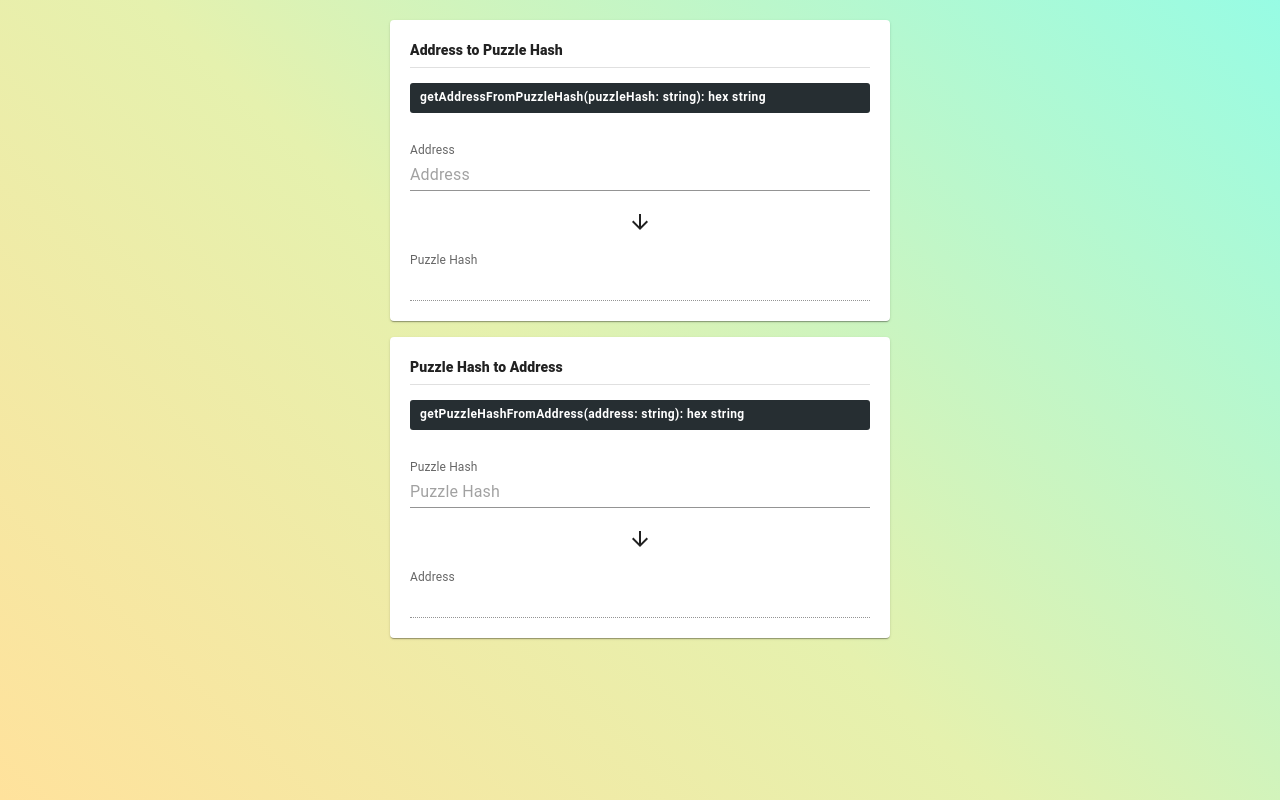
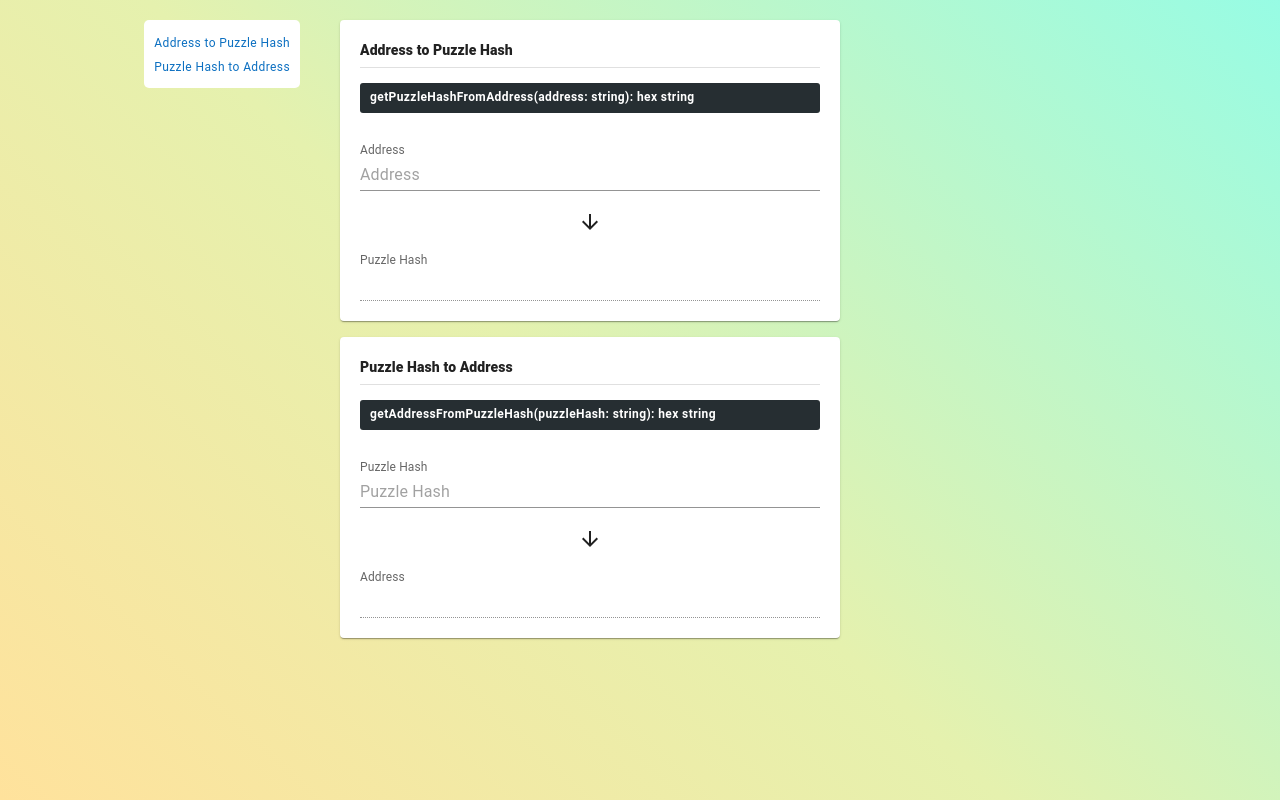
Before and after one commit to hashgreen/zeke-rs-playground-frontend, a React (Vite) app: page / in a window 1280 px wide. Built offline with nearby package versions, Linux system fonts and the light colour scheme.

Commit message:
feat : add nav side bar

```diff
--- a/src/App.tsx
+++ b/src/App.tsx
@@ -1,40 +1,70 @@
+import { Height } from "@mui/icons-material";
 import { Stack } from "@mui/material";
 import { styled } from "@mui/system";
-import { useState } from "react";
 import "./App.css";
-import { DemoCard } from "./components/demo";
+import { DemoCard, NavSidebar } from "./components/demo";
 import ApiMethod from "./constants/ApiMethod";
 
-const StyledFullDiv = styled("div")({
+const StyledFullStack = styled(Stack)({
   width: "100vw",
   height: "100vh",
+});
+
+const StyledLeftDiv = styled("div")({
+  flex: 1,
+  height: "100%",
   overflowY: "auto",
 });
 
-const StyledFullStack = styled(Stack)({
-  width: "100%",
-  marginTop: "20px",
-  marginBottom: "20px",
+const StyledFullLeftStack = styled(Stack)({
+  padding: "20px",
+});
+
+const StyledRightDiv = styled("div")({
+  flex: 3,
+  height: "100%",
+  overflowY: "auto",
+});
+
+const StyledFullRightStack = styled(Stack)({
+  padding: "20px",
 });
 
 function App() {
   return (
-    <StyledFullDiv className="App">
     <StyledFullStack
+      className="App"
+      direction="row"
+      justifyContent="center"
+      alignItems="flex-start"
+    >
+      <StyledLeftDiv>
+        <StyledFullLeftStack
+          direction="column"
+          justifyContent="flex-start"
+          alignItems="flex-end"
+        >
+          <NavSidebar items={ApiMethod} />
+        </StyledFullLeftStack>
+      </StyledLeftDiv>
+      <StyledRightDiv>
+        <StyledFullRightStack
           direction="column"
           spacing={2}
           justifyContent="flex-start"
-        alignItems="center"
+          alignItems="flex-start"
         >
-        {ApiMethod.map((api) => (
+          {ApiMethod.map((method) => (
             <DemoCard
-            title={api.title}
-            apiDesc={api.apiDesc}
-            demoNode={api.node}
+              id={method.id}
+              title={method.title}
+              apiDesc={method.apiDesc}
+              demoNode={method.node}
             />
           ))}
+        </StyledFullRightStack>
+      </StyledRightDiv>
     </StyledFullStack>
-    </StyledFullDiv>
   );
 }
 
--- a/src/components/demo/DemoCard.tsx
+++ b/src/components/demo/DemoCard.tsx
@@ -29,14 +29,15 @@ const StyledDivider = styled(Divider)({
 });
 
 interface IProps {
+  id: string;
   title: string;
   apiDesc: string;
   demoNode: ReactNode;
 }
 
-const DemoCard = ({ title, apiDesc, demoNode }: IProps) => {
+const DemoCard = ({ id, title, apiDesc, demoNode }: IProps) => {
   return (
-    <StyledCard>
+    <StyledCard id={id}>
       <StyledStack>
         <StyledTitleTypography variant="subtitle2">
           {title}
--- /dev/null
+++ b/src/components/demo/NavSidebar.tsx
@@ -0,0 +1,50 @@
+import { Stack, Typography } from "@mui/material";
+import { styled } from "@mui/system";
+import React from "react";
+
+const StyledContent = styled(Stack)({
+  background: "white",
+  padding: "10px",
+  borderRadius: "5px",
+});
+const StyledLink = styled("a")({
+  textDecoration: "none",
+  "&:visited": {
+    color: "inherit",
+  },
+});
+const StyledTypography = styled(Typography)({
+  color: "#0d70c1",
+  "&:hover": {
+    color: "#15d38d",
+  },
+});
+
+interface IItemProps {
+  id: string;
+  title: string;
+}
+
+const NavSidebarItem = ({ id, title }: IItemProps) => {
+  return (
+    <StyledLink href={`#${id}`}>
+      <StyledTypography variant="caption">{title}</StyledTypography>
+    </StyledLink>
+  );
+};
+
+interface IProps {
+  items: IItemProps[];
+}
+
+const NavSidebar = ({ items }: IProps) => {
+  return (
+    <StyledContent>
+      {items.map((item) => (
+        <NavSidebarItem id={item.id} title={item.title} />
+      ))}
+    </StyledContent>
+  );
+};
+
+export default NavSidebar;
--- a/src/components/demo/index.tsx
+++ b/src/components/demo/index.tsx
@@ -3,3 +3,4 @@ export { default as DemoCard } from "./DemoCard";
 export { default as DemoCardContent } from "./DemoCardContent";
 export { default as DemoInputTextField } from "./DemoInputTextField";
 export { default as DemoOutputTextField } from "./DemoOutputTextField";
+export { default as NavSidebar } from "./NavSidebar";
--- a/src/constants/ApiMethod.tsx
+++ b/src/constants/ApiMethod.tsx
@@ -5,6 +5,7 @@ import {
 } from "../components/apiCard";
 
 interface IApiMethodProps {
+  id: string;
   title: string;
   apiDesc: string;
   node: ReactNode;
@@ -12,13 +13,15 @@ interface IApiMethodProps {
 
 const ApiMethod: IApiMethodProps[] = [
   {
+    id: "addressToPuzzle",
     title: "Address to Puzzle Hash",
-    apiDesc: "getAddressFromPuzzleHash(puzzleHash: string): hex string",
+    apiDesc: "getPuzzleHashFromAddress(address: string): hex string",
     node: <GetAddressFromPuzzleHash />,
   },
   {
+    id: "puzzleToAddress",
     title: "Puzzle Hash to Address",
-    apiDesc: "getPuzzleHashFromAddress(address: string): hex string",
+    apiDesc: "getAddressFromPuzzleHash(puzzleHash: string): hex string",
     node: <GetPuzzleHashFromAddress />,
   },
 ];
```
Lines whose indentation alone changed are shown as unchanged.
